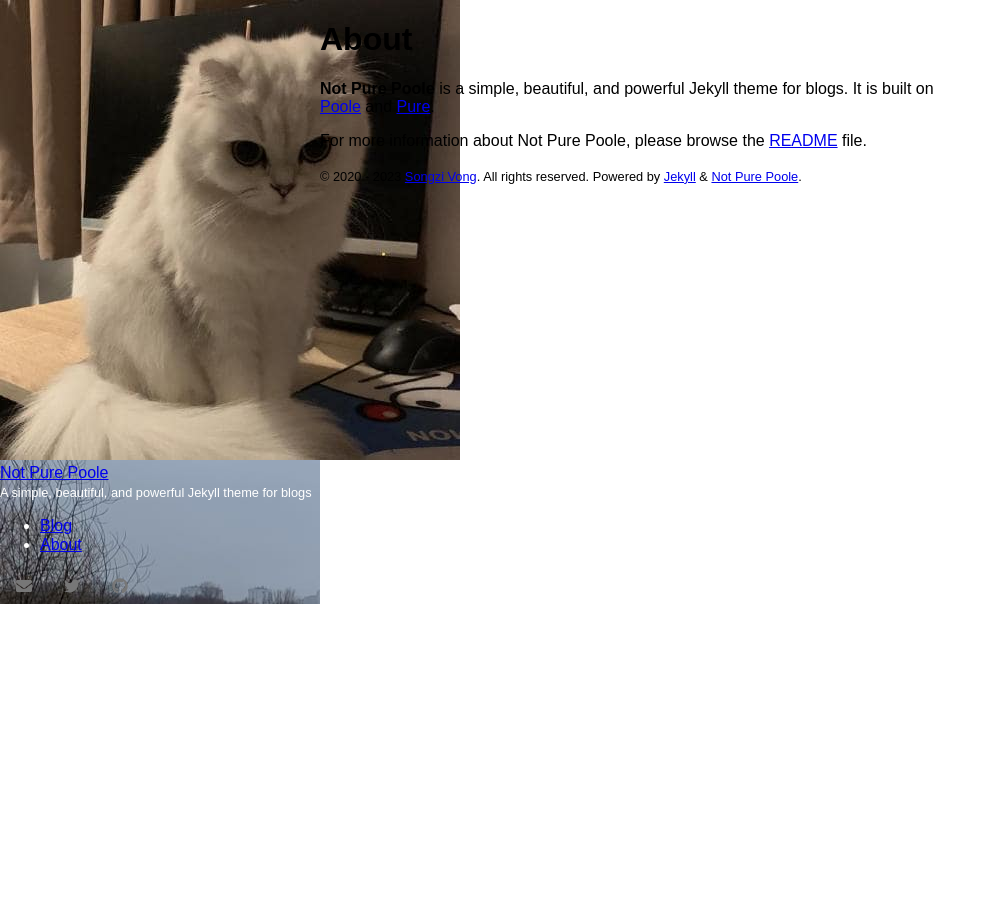
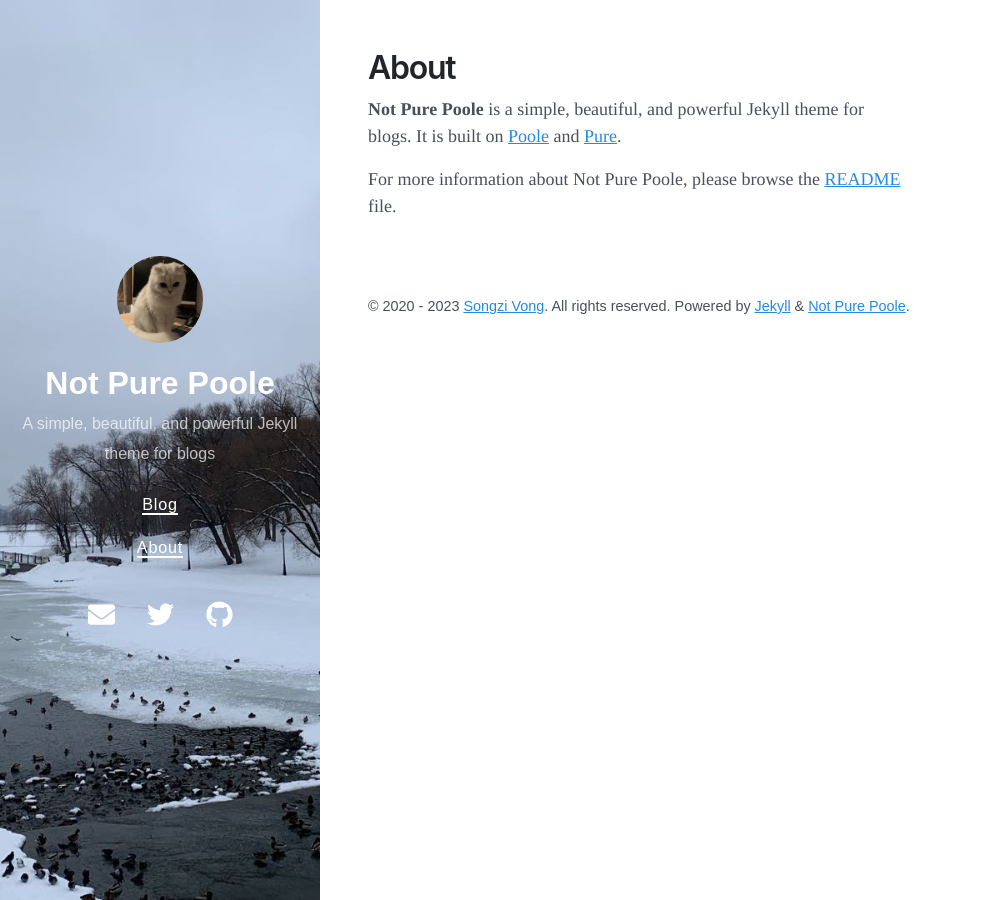
Before and after one commit to timturing/timturing.github.io, a Jekyll site: the page built from about.md, in a window 1280 px wide. Shown: the whole page, without its empty margins (0-996 px from the left). Built offline with Jekyll 4.4.1, drawn with Linux system fonts in a browser that asks for light colours; nearby versions of some CDN libraries.

Commit message:
fix css.

```diff
--- a/_includes/head.html
+++ b/_includes/head.html
@@ -3,7 +3,7 @@
   <meta name="viewport" content="width=device-width, initial-scale=1.0">
   <link rel="stylesheet" href="https://unpkg.com/purecss@2.0.3/build/pure-min.css" integrity="sha384-cg6SkqEOCV1NbJoCu11+bm0NvBRc8IYLRGXkmNrqUBfTjmMYwNKPWBTIKyw9mHNJ" crossorigin="anonymous">
   <link rel="stylesheet" href="https://unpkg.com/purecss@2.0.3/build/grids-responsive-min.css">
-  <link rel="stylesheet" href="{{ 'assets/styles.scss' | relative_url }}">
+  <link rel="stylesheet" href="{{ 'assets/styles.css' | relative_url }}">
   {%- seo -%}
   {%- feed_meta -%}
 
```
